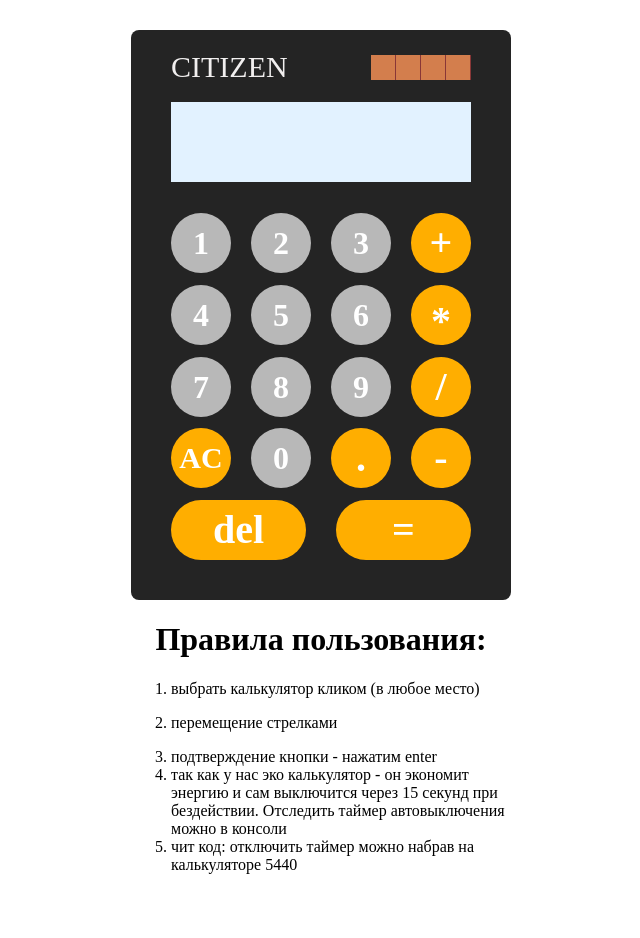
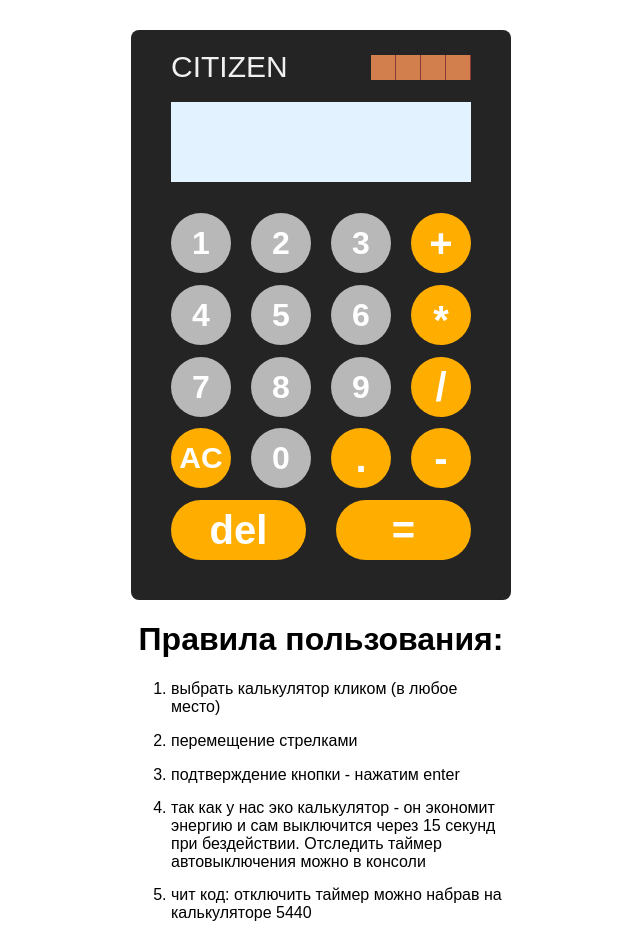
Before and after one commit to Stazzz544/funny-buttons, a plain HTML site: page index.html in a window 1280 px wide. Shown: the whole page, without its empty margins (319-959 px from the left). Before the commit the page ends 890 px from the top, so only its background shows below. Drawn offline with Linux system fonts and the light colour scheme.

Commit message:
styles_added

```diff
--- a/css/style.css
+++ b/css/style.css
@@ -70,8 +70,6 @@ font-size: 20px;
 	box-shadow: 0px 0px 25px rgb(134, 251, 255);
 }
 
-
-
 .funcButton.special{
 	width: 45%;
 	border-radius: 30px
@@ -101,6 +99,7 @@ font-size: 20px;
 
 .calc-button.checked{
 	background-color: rgb(133, 133, 133);
+	transform: scale(0.9);
 }
 
 .calc-button.funcButton{
@@ -111,6 +110,7 @@ font-size: 20px;
 
 .calc-button.funcButton.checked{
 	background-color: rgb(199, 136, 0);
+	transform: scale(0.9);
 }
 
 .calc-button.funcButton.ac{
@@ -134,3 +134,17 @@ font-size: 20px;
 .instruction_title{
 	text-align: center;
 }
+
+
+.instruction_list{
+
+}
+
+.instruction_list li{
+	margin-top: 15px;
+	font-weight: 400;
+}
+
+body{
+	font-family:sans-serif
+}
```
